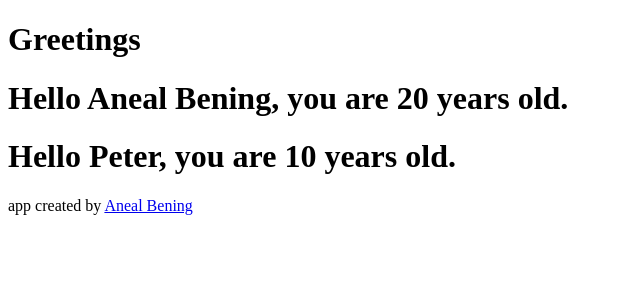
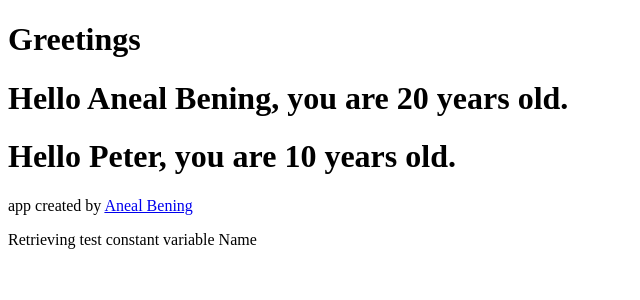
Before and after one commit to anealbening/applicationdemo, a React (Create React App) app: page / in a window 1280 px wide. Shown: the top 300 px of the page, without its empty margins (0-640 px from the left). Built offline with nearby package versions, Linux system fonts and the light colour scheme.

Commit message:
Added constant to test my knowledge on implementing a constant variable which can be retrieved.

```diff
--- a/src/App.js
+++ b/src/App.js
@@ -12,12 +12,14 @@ const Hello = (props) => {
 const App = () => { /* Demonstrates how values (e.g 'Name' and 'age' values) can be passed through so they can be used for props.*/
   const name = 'Peter'
   const age = 10
+  const test = 'Name'
   return (
     <div>
       <h1>Greetings</h1>
       <Hello name="Aneal Bening" age={20} />
       <Hello name={name} age={age} />
       <Footer />
+      <p>Retrieving test constant variable {test}</p>
     </div>
   )
 }
```
